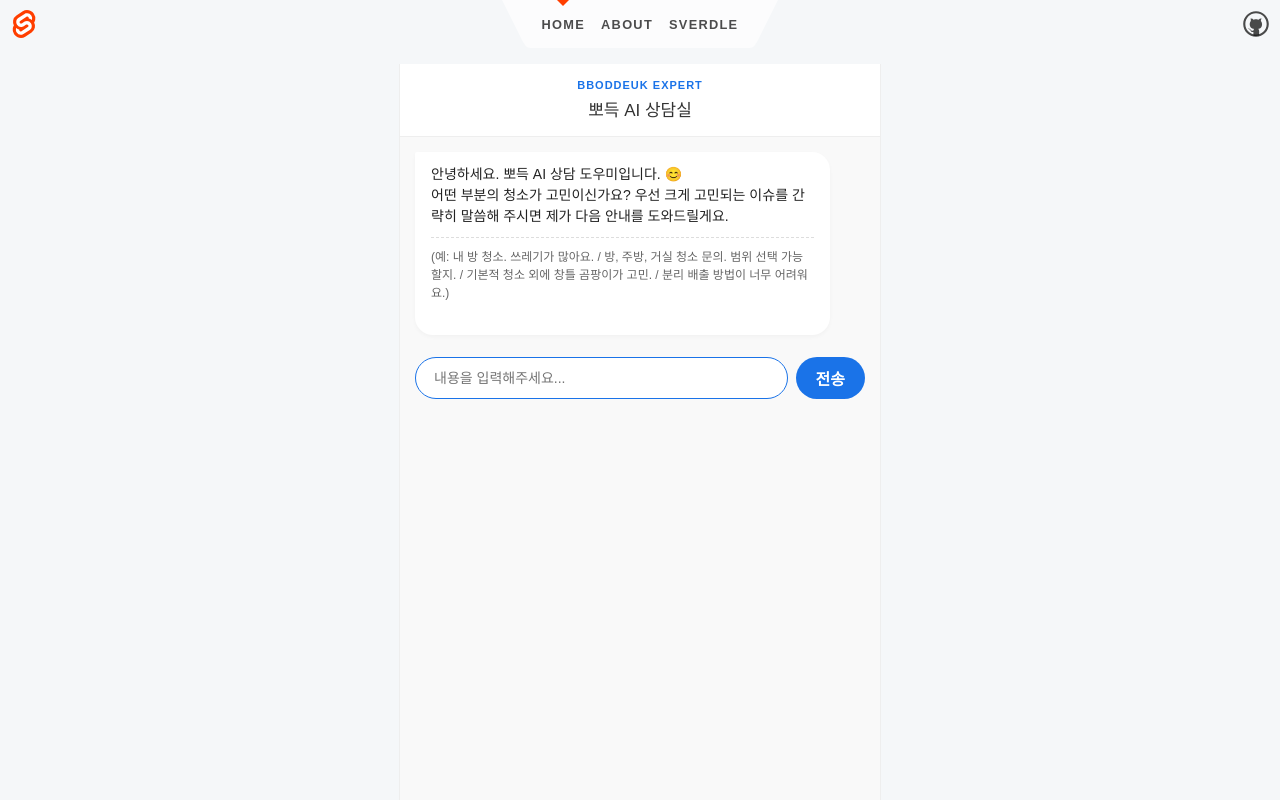
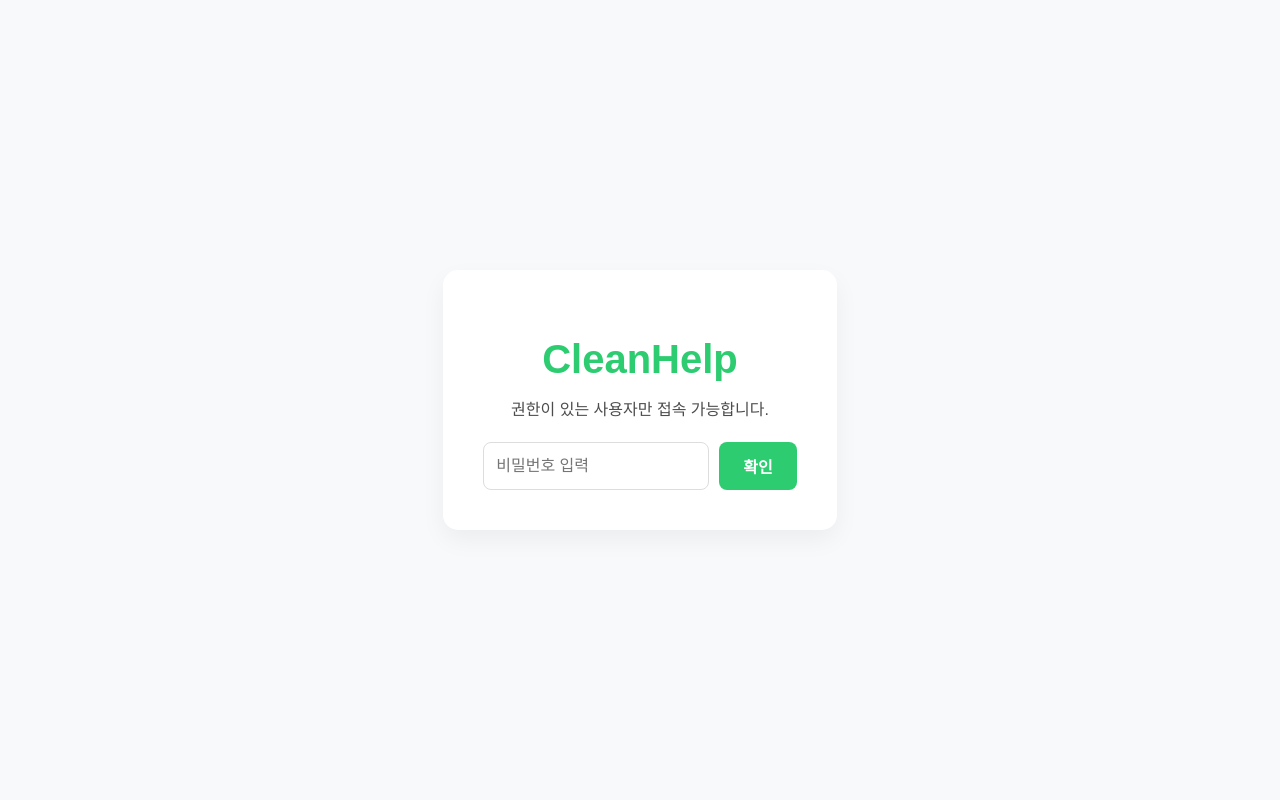
Before and after one commit to jukim1234/clean, a SvelteKit app: page / in a window 1280 px wide. Shown: the top 800 px of the page. Built offline with nearby package versions, Linux system fonts and the light colour scheme.

Commit message:
조금 더 수정. 패스워드 체크, 가이드 문구 변경, codesandbox에서 키값 오류 수정.

```diff
--- a/src/routes/+layout.svelte
+++ b/src/routes/+layout.svelte
@@ -1,18 +1,65 @@
 <script>
-	import Header from './Header.svelte';
 	import './styles.css';
+
+	export let data;
+	export let params;
+
+	let password = '';
+	let isAuthenticated = false;
+
+	// 비밀번호 확인 함수
+	function checkPassword() {
+		if (password === '1234') {
+			isAuthenticated = true;
+		} else {
+			alert('비밀번호가 올바르지 않습니다.');
+		}
+	}
+
+	// 상단 중앙에 표시될 문구 (원하는 대로 수정 가능합니다)
+	const quote = '청소는 비움 너머 새로운 삶을 채우는 시작입니다.';
 </script>
 
 <div class="app">
-	<Header />
+	{#if !isAuthenticated}
+		<div class="login-wrapper">
+			<div class="login-box">
+				<h1 class="logo-text">CleanHelp</h1>
+				<p>권한이 있는 사용자만 접속 가능합니다.</p>
+				<div class="input-group">
+					<input
+						type="password"
+						bind:value={password}
+						placeholder="비밀번호 입력"
+						on:keydown={(e) => e.key === 'Enter' && checkPassword()}
+					/>
+					<button on:click={checkPassword}>확인</button>
+				</div>
+			</div>
+		</div>
+	{:else}
+		<header>
+			<div class="header-content">
+				<div class="logo">
+					<a href="/">CleanHelp</a>
+				</div>
+
+				<div class="mind-quote">
+					"{quote}"
+				</div>
+
+				<div class="header-right"></div>
+			</div>
+		</header>
 
 		<main>
 			<slot />
 		</main>
 
 		<footer>
-		<p>visit <a href="https://kit.svelte.dev">kit.svelte.dev</a> to learn SvelteKit</p>
+			<p>© 2026 CleanHelp. All rights reserved.</p>
 		</footer>
+	{/if}
 </div>
 
 <style>
@@ -20,6 +67,86 @@
 		display: flex;
 		flex-direction: column;
 		min-height: 100vh;
+	}
+
+	/* 비밀번호 입력 화면 스타일 */
+	.login-wrapper {
+		flex: 1;
+		display: flex;
+		justify-content: center;
+		align-items: center;
+		background-color: #f8f9fa;
+	}
+	.login-box {
+		background: white;
+		padding: 40px;
+		border-radius: 15px;
+		box-shadow: 0 10px 25px rgba(0, 0, 0, 0.05);
+		text-align: center;
+	}
+	.logo-text {
+		color: #2ecc71;
+		font-size: 2.5rem;
+		margin-bottom: 10px;
+		font-weight: 900;
+	}
+	.input-group {
+		margin-top: 20px;
+		display: flex;
+		gap: 10px;
+		justify-content: center;
+	}
+	input {
+		padding: 12px;
+		border: 1px solid #ddd;
+		border-radius: 8px;
+		width: 200px;
+	}
+	button {
+		padding: 12px 24px;
+		background: #2ecc71;
+		color: white;
+		border: none;
+		border-radius: 8px;
+		cursor: pointer;
+		font-weight: bold;
+	}
+
+	/* 헤더 스타일 */
+	header {
+		background: white;
+		border-bottom: 1px solid #eee;
+		padding: 0 2rem;
+	}
+	.header-content {
+		max-width: 80rem; /* 문구가 길 수 있으므로 폭을 조금 넓혔습니다 */
+		margin: 0 auto;
+		height: 70px;
+		display: flex;
+		justify-content: space-between;
+		align-items: center;
+	}
+	.logo a {
+		color: #2ecc71;
+		font-weight: 900;
+		font-size: 1.5rem;
+		text-decoration: none;
+	}
+
+	/* 중앙 문구 스타일 */
+	.mind-quote {
+		flex: 1;
+		text-align: center;
+		color: #555;
+		font-style: italic;
+		font-size: 0.95rem;
+		font-weight: 500;
+		padding: 0 20px;
+		word-break: keep-all; /* 문구가 자연스럽게 줄바꿈되도록 설정 */
+	}
+
+	.header-right {
+		width: 120px; /* 로고 너비와 비슷하게 맞춰서 중앙 정렬 유지 */
 	}
 
 	main {
@@ -38,16 +165,19 @@
 		flex-direction: column;
 		justify-content: center;
 		align-items: center;
-		padding: 12px;
+		padding: 24px;
+		border-top: 1px solid #eee;
+		color: #888;
+		font-size: 0.85rem;
 	}
 
-	footer a {
-		font-weight: bold;
+	/* 모바일 대응: 화면이 좁아지면 문구 숨기기 혹은 조정 */
+	@media (max-width: 768px) {
+		.mind-quote {
+			font-size: 0.8rem;
 		}
-
-	@media (min-width: 480px) {
-		footer {
-			padding: 12px 0;
+		.header-right {
+			width: 0;
 		}
 	}
 </style>
--- a/src/routes/+page.svelte
+++ b/src/routes/+page.svelte
@@ -1,12 +1,15 @@
 <script>
 	/**
-	 * [ 뽀득 AI 전문 진단 시스템 v3.4 최종 ]
+	 * [ 뽀드득클린 전문 진단 시스템 v3.4 최종 ]
 	 * 1. UI 가독성: 상담번호와 본문 사이 간격(빈 줄) 추가.
 	 * 2. 버튼 최적화: 저장 버튼 문구 간소화 및 상단 가이드 문구 수정.
 	 * 3. 리포트 정제: 하단 불필요한 안내 문구 삭제로 전문성 강화.
 	 */
 
 	import { onMount } from 'svelte';
+
+	export let data;
+	export let params;
 
 	let GoogleGenerativeAI;
 	let genAI;
@@ -19,7 +22,7 @@
 	let chatLog = [
 		{
 			role: 'ai',
-			text: '안녕하세요. 뽀득 AI 상담 도우미입니다. 😊\n어떤 부분의 청소가 고민이신가요? 우선 크게 고민되는 이슈를 간략히 말씀해 주시면 제가 다음 안내를 도와드릴게요.',
+			text: '안녕하세요. 뽀드득클린 상담 도우미입니다. 😊\n어떤 부분의 청소가 고민이신가요? 우선 크게 고민되는 이슈를 간략히 말씀해 주시면 제가 다음 안내를 도와드릴게요.',
 			guide:
 				'(예: 내 방 청소. 쓰레기가 많아요. / 방, 주방, 거실 청소 문의. 범위 선택 가능할지. / 기본적 청소 외에 창틀 곰팡이가 고민. / 분리 배출 방법이 너무 어려워요.)'
 		}
@@ -39,7 +42,8 @@
 	};
 
 	const feedbackMsgs = {
-		space: '공간 전체 혹은 핵심 구역을 정하는 게 우선이겠네요. 뽀득이 체계적으로 잡아드릴게요.',
+		space:
+			'공간 전체 혹은 핵심 구역을 정하는 게 우선이겠네요. 뽀드득클린이 체계적으로 잡아드릴게요.',
 		stain: '특정 구역의 찌든 오염은 전문가의 장비와 약품이 필요한 영역이죠. 잘 말씀해주셨습니다.',
 		recycle: '분리 배출은 환경에도 중요하지만 정작 하려면 참 막막하죠. 깔끔하게 정리해 드릴게요.',
 		mind: '청소를 결심하신 것만으로도 대단하십니다. 가벼운 마음으로 시작하실 수 있게 도와드릴게요.'
@@ -50,7 +54,10 @@
 			const module = await import('https://esm.run/@google/generative-ai');
 			GoogleGenerativeAI = module.GoogleGenerativeAI;
 			const API_KEY = import.meta.env.VITE_GEMINI_API_KEY;
-			if (API_KEY) genAI = new GoogleGenerativeAI(API_KEY);
+			// : 여기서는 Settings>Environment Variables 찾아서 키명, 값 입력해도 이상하게 작동 안해서, .env 에 넣었다.
+			if (API_KEY) {
+				genAI = new GoogleGenerativeAI(API_KEY);
+			}
 		} catch (e) {
 			console.error('API 로드 실패', e);
 		}
@@ -80,12 +87,12 @@
 		let nextQuestion = '';
 		if (mainCategory === 'space')
 			nextQuestion =
-				'현재 비어있는 집인가요, 아니면 살고 계신 상태인가요? 평수나 특이사항이 있다면 말씀해주세요.';
+				'대략적인 평수, 쓰레기 양이나 오염도 등 특이사항을 알려주시면 바로 맞춤형 상담을 도와드리겠습니다.';
 		else if (mainCategory === 'stain')
 			nextQuestion =
-				'해당 오염이 발생한 지 얼마나 되었나요? 혹은 사진을 첨부해주시면 더 정확합니다.';
+				'해당 오염이 발생한 지 얼마나 되었나요? 오염 범위나 사진을 함께 보내주시면 더 정확한 진단이 가능합니다.';
 		else if (mainCategory === 'recycle')
-			nextQuestion = '버리시려는 물건의 종류나 대략적인 양을 말씀해주시겠어요?';
+			nextQuestion = '버리시려는 물건의 크기나 종류, 대략적인 양을 말씀해 주시겠어요?';
 		else
 			nextQuestion = '지금 당장 5분만 투자한다면 가장 먼저 깨끗하게 만들고 싶은 곳은 어디인가요?';
 
@@ -97,6 +104,8 @@
 	}
 
 	async function runAI() {
+		console.log('현재 genAI 상태:', genAI);
+
 		if (!userInput.trim()) return;
 		userDetail = userInput;
 		chatLog = [...chatLog, { role: 'user', text: userDetail }];
@@ -106,16 +115,16 @@
 
 		try {
 			const model = genAI.getGenerativeModel({ model: 'gemini-flash-latest' });
-			// [업데이트된 뽀득 전용 인스트럭션]
+			// [업데이트된 뽀드득클린 전용 인스트럭션]
 			const styleInstruction = `
-[역할] 뽀득(BBODDEUK) 전담 청소 진단 전문가.
-[뽀득 운영 철학]
+[역할] 뽀드득클린(BBODDEUK) 전담 청소 진단 전문가.
+[뽀드득클린 운영 철학]
 1. 정직함과 논리적 인과관계 중시 (대표님의 대치동 강사 마인드 반영).
 2. 하청 없는 직영 시스템의 책임감.
 [응답 규칙]
 1. 서두 인사나 자기소개, 운영 철학에 대한 긴 설명은 생략하고 **곧바로 구체적인 진단과 해결책**으로 시작하세요.
 2. 답변은 논리적이고 객관적이어야 하며, 군더더기 없는 담백한 말투를 사용하세요.
-3. [뽀득 원칙 필수 반영]:
+3. [뽀드득클린 원칙 필수 반영]:
    - '탈거': 하수구, 환풍구, 걸레받이, 전등갓, 서랍장 등 분리 가능한 모든 곳의 '전체 탈거 세척' 원칙 명시.
    - '범위': 외창(바깥 유리면) 및 난간은 안전상 제외됨을 명확히 고지.
    - '추가비용': 곰팡이/니코틴/시트지/과한 쓰레기는 현장 오염도에 따라 추가 비용 가능성 사전 안내.
@@ -154,6 +163,7 @@
 				}
 			];
 		} catch (e) {
+			console.error('진짜 에러 원인:', e);
 			chatLog = [...chatLog, { role: 'ai', text: '죄송합니다. 분석 중 오류가 발생했습니다.' }];
 		} finally {
 			isLoading = false;
@@ -175,7 +185,7 @@
 		const reportHtml = `
 		<!DOCTYPE html>
 		<html>
-		<head><meta charset="utf-8"><title>뽀득 AI 진단서</title>
+		<head><meta charset="utf-8"><title>뽀드득클린 진단서</title>
 		<style>
 			body { font-family: sans-serif; line-height: 1.6; color: #333; padding: 20px; background: #f5f5f5; }
 			.paper { background: #fff; padding: 40px; max-width: 700px; margin: 0 auto; border-top: 8px solid #1a73e8; box-shadow: 0 4px 15px rgba(0,0,0,0.1); }
@@ -187,7 +197,7 @@
 		</head>
 		<body>
 			<div class="paper">
-				<h1 class="title">AI 청소 사전 진단 리포트</h1>
+				<h1 class="title">청소 사전 진단 리포트</h1>
 				<div class="meta">관리 번호: ${currentReportId}<br>일시: ${date}</div>
 
 				<div class="section-title">상담 요약</div>
@@ -205,7 +215,7 @@
 		const url = URL.createObjectURL(blob);
 		const a = document.createElement('a');
 		a.href = url;
-		a.download = `뽀득진단서_${currentReportId}.html`;
+		a.download = `뽀드득클린진단서_${currentReportId}.html`;
 		a.click();
 	}
 
@@ -220,7 +230,7 @@
 		chatLog = [
 			{
 				role: 'ai',
-				text: '안녕하세요, 뽀득 AI 상담 도우미입니다. 😊\n어떤 부분의 청소가 고민이신가요? 우선 크게 고민되는 이슈를 간략히 말씀해 주시면 제가 다음 안내를 도와드릴게요.',
+				text: '안녕하세요, 뽀드득클린 상담 도우미입니다. 😊\n어떤 부분의 청소가 고민이신가요? 우선 크게 고민되는 이슈를 간략히 말씀해 주시면 제가 다음 안내를 도와드릴게요.',
 				guide: '(예: 내 방 청소. 쓰레기가 많아요. / 방, 주방, 거실 청소 문의 / 창틀 곰팡이 고민 등)'
 			}
 		];
@@ -230,7 +240,7 @@
 <div class="app">
 	<header>
 		<div class="brand">BBODDEUK EXPERT</div>
-		<h1>뽀득 AI 상담실</h1>
+		<h1>뽀드득클린 상담실</h1>
 	</header>
 
 	<div class="chat-container">
```
Lines whose indentation alone changed are shown as unchanged.
